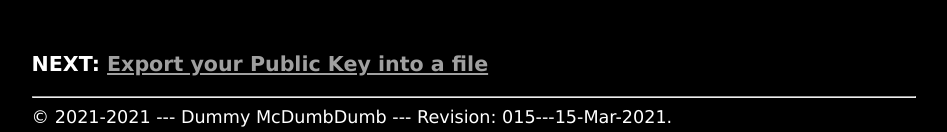
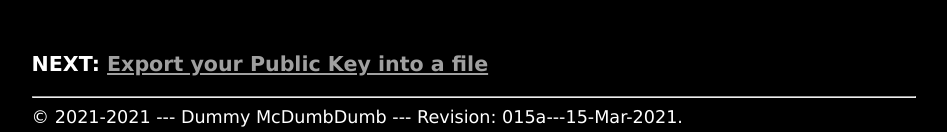
Before and after one commit to mcdumbdumb/gnupg, a Jekyll site: the page built from 001.md, in a window 1280 px wide and 900 px high, scrolled down 2369 px. Shown: the part 765-897 px from the top of the window, without its empty margins (166-1113 px from the left). Built offline with Jekyll 4.4.1, drawn with Linux system fonts in a browser that asks for light colours.

Commit message:
modified:   001.md 004.md _config.yml

```diff
--- a/_config.yml
+++ b/_config.yml
@@ -1,5 +1,5 @@
 title:       "GNUPG"
-version:     "015---15-Mar-2021"
+version:     "015a---15-Mar-2021"
 copyright:   "2021-2021"
 description: >-
   This is Dummy McDumbDumb!
```
Also changed, not shown: 001.md (+1 -1 lines), 004.md (+1 -1 lines), 1 other file.
